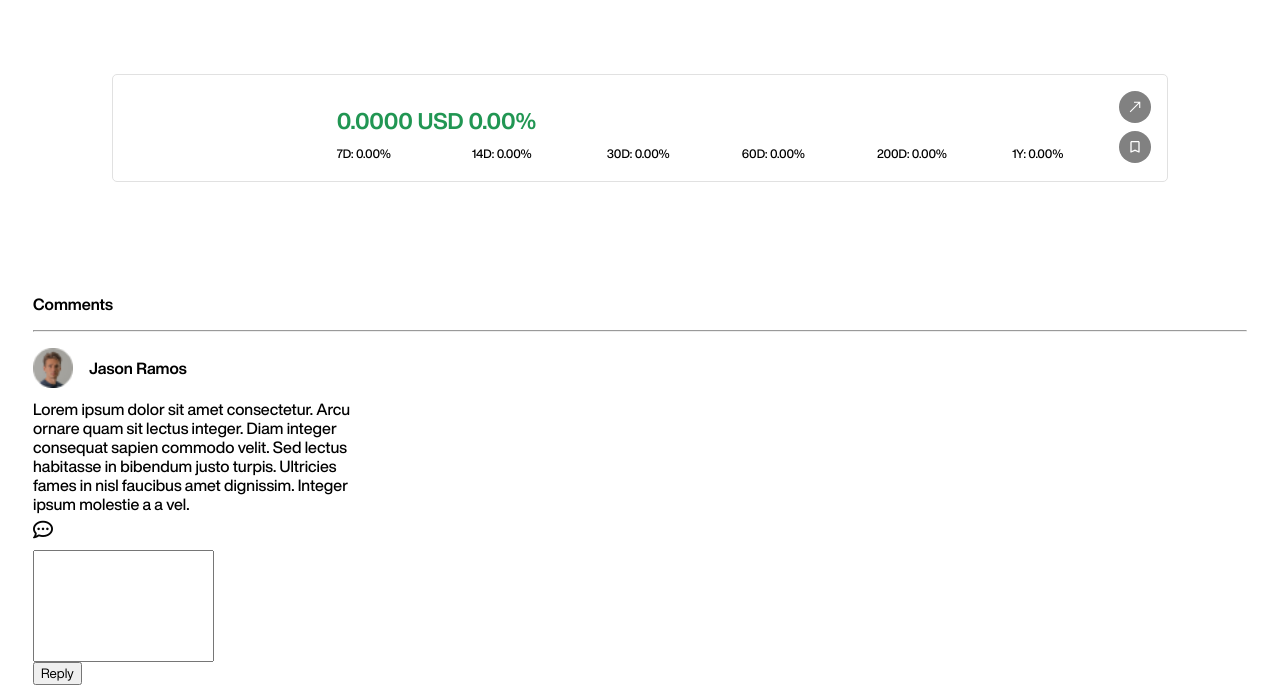
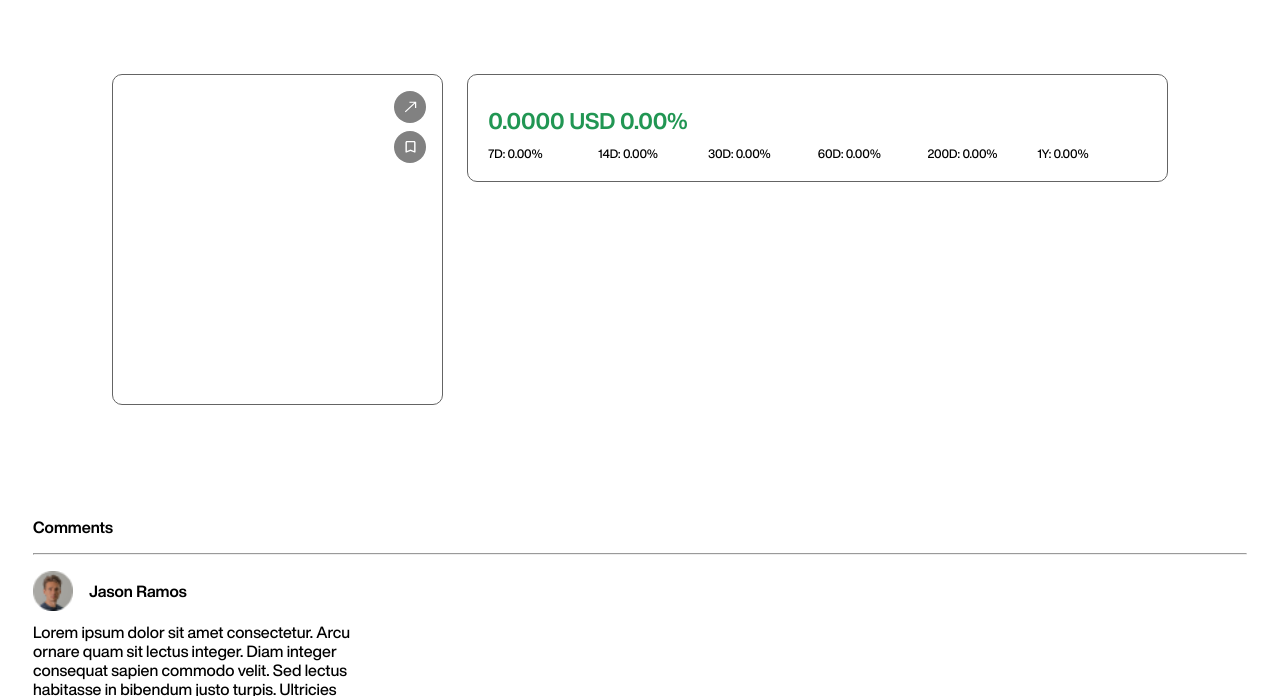
Before and after one commit to COSC360/CoinDash, a PHP site: page /project360/php/individual.php?coinId=1 in a window 1280 px wide. Shown: the part 86-782 px from the top of the page. Run offline with PHP 8.4, Linux system fonts and the light colour scheme; data that the repository does not hold is empty; some libraries are stand-ins or nearby versions.

Commit message:
Initial individual coin page

```diff
--- a/css/individual.css
+++ b/css/individual.css
@@ -48,17 +48,24 @@
 }
 
 .full-card .product-card {
+    border: none;
     display: flex;
+    gap: 1.5em;
 }
 
 .full-card .product-image-mask {
     width: 0;
-    height: 0;
     flex-grow: 1;
+    position: relative;
+    border: solid 1px var(--Grey-1);
+    border-radius: 10px;
 }
 
 .full-card .product-info-container {
-    flex-grow: 3;
+    width: 0;
+    flex-grow: 2;
+    border: solid 1px var(--Grey-1);
+    border-radius: 10px;
 }
 
 /* .full-card .product-card {
--- a/php/fullCoin.php
+++ b/php/fullCoin.php
@@ -5,6 +5,7 @@
 
     echo "
     <div class=\"product-card\">
+        <div class=\"product-image-mask\">
             <div class=\"icon-container\">
                 <a class=\"icon-overlay\" href=\"#\">
                     <img src=\"../svgs/goto.svg\">
@@ -13,7 +14,6 @@
                     <img src=\"../svgs/bookmark.svg\">
                 </a>
             </div>
-        <div class=\"product-image-mask\">
             <div class=\"product-image\" style=\"background-image: url(".$coin["img_url"].");\"></div>
         </div>
         <div class=\"product-info-container\">
```
Lines whose indentation alone changed are shown as unchanged.
